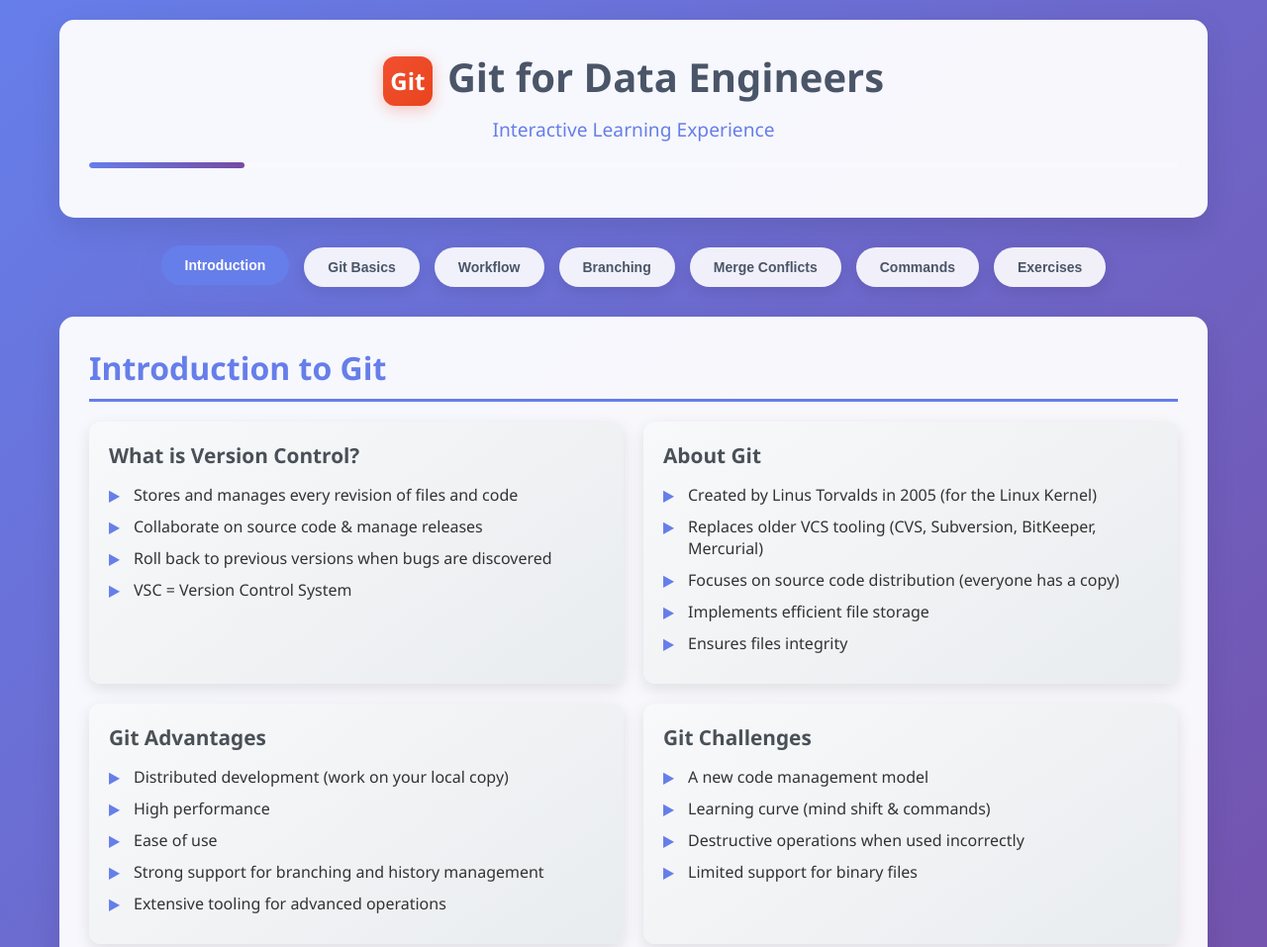
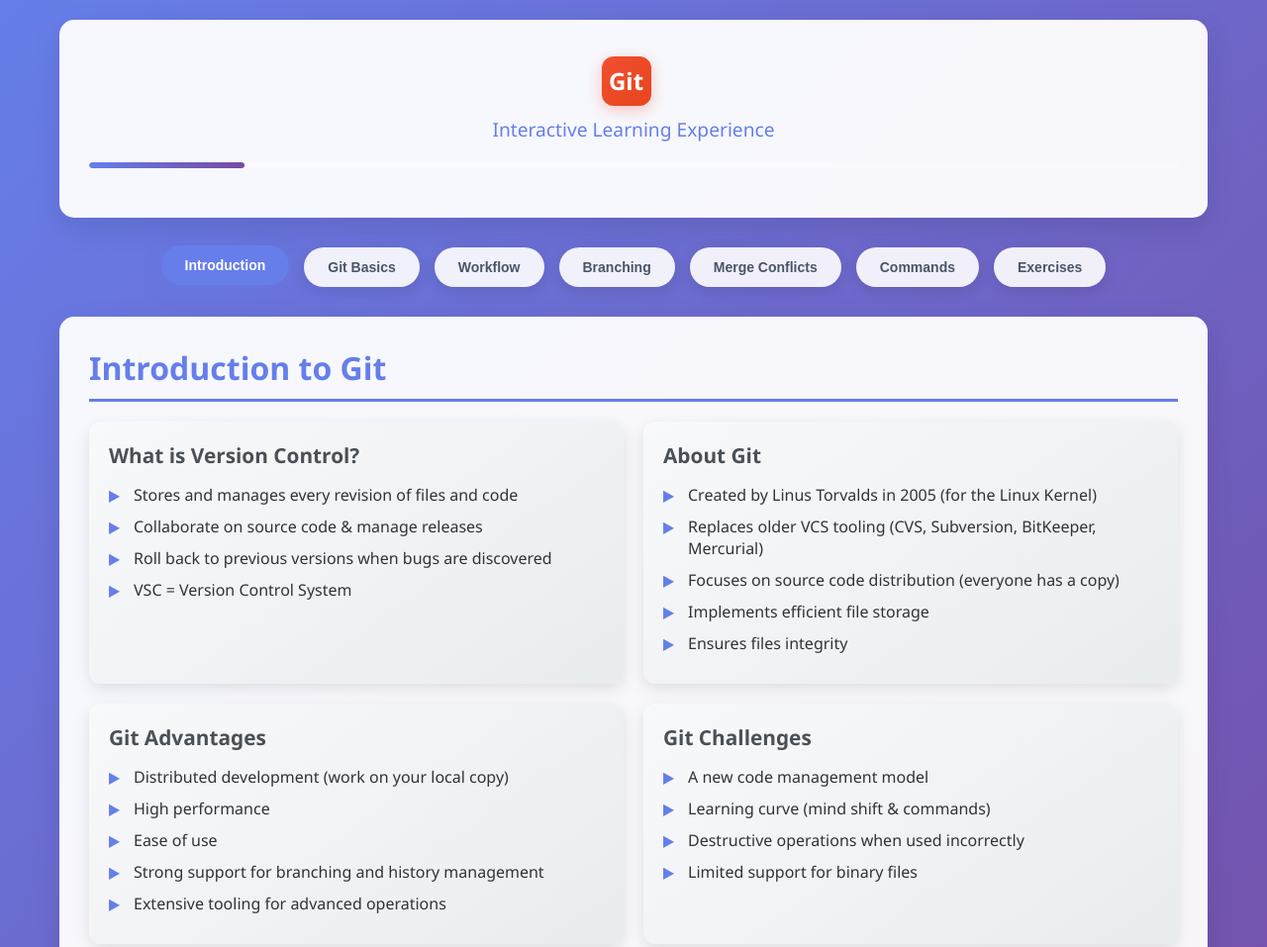
Before and after one commit to EcklBar/git-for-data-engineers, a plain HTML site: page index.html in a window 1280 px wide. Shown: the top 957 px of the page at 99% size. Drawn offline with Linux system fonts and the light colour scheme.

Commit message:
Update index.html

```diff
--- a/index.html
+++ b/index.html
@@ -312,7 +312,7 @@
 <body>
     <div class="container">
         <div class="header">
-            <h1><span class="git-logo">Git</span>Git for Data Engineers</h1>
+            <h1><span class="git-logo">Git</span></h1>
             <div class="subtitle">Interactive Learning Experience</div>
             <div class="progress-bar">
                 <div class="progress-fill" id="progressBar"></div>
```
